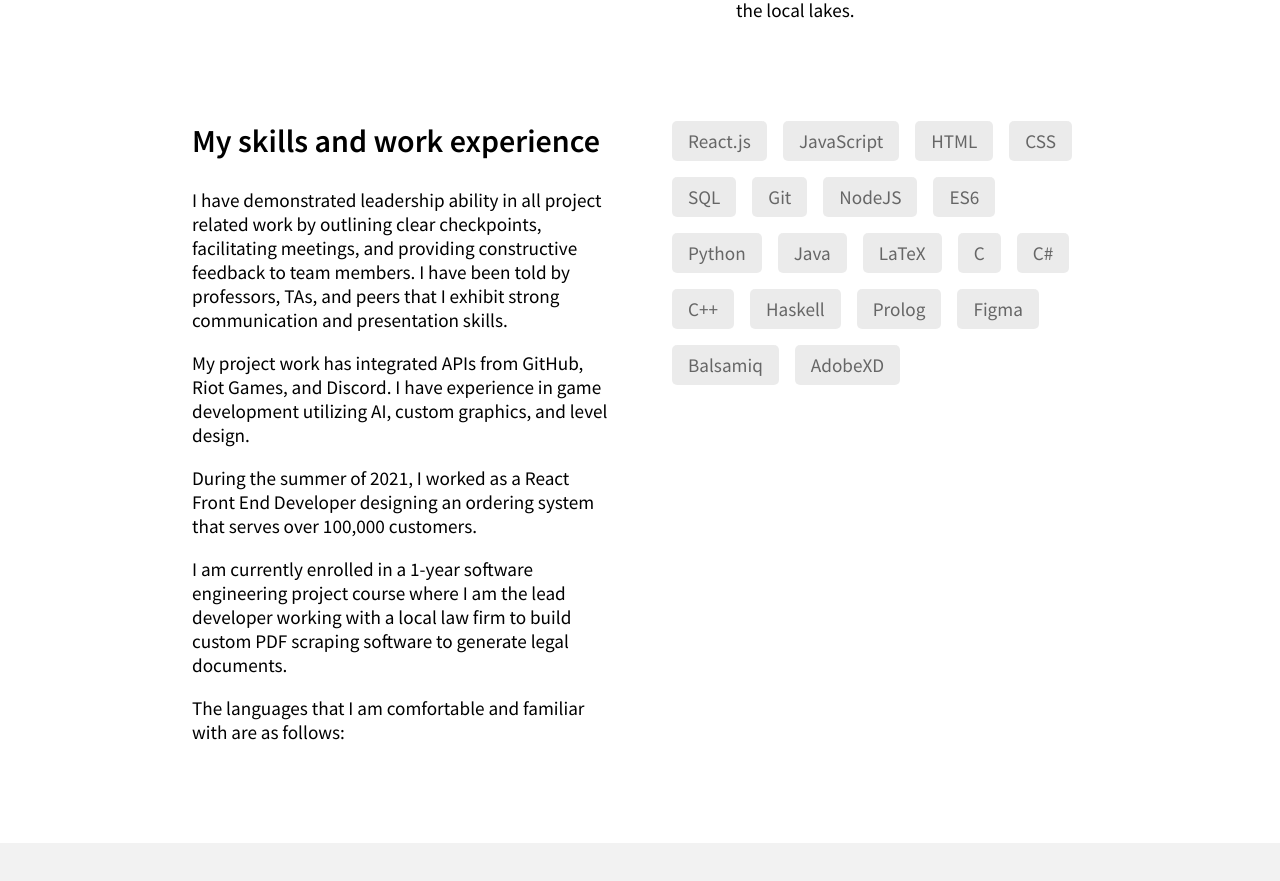
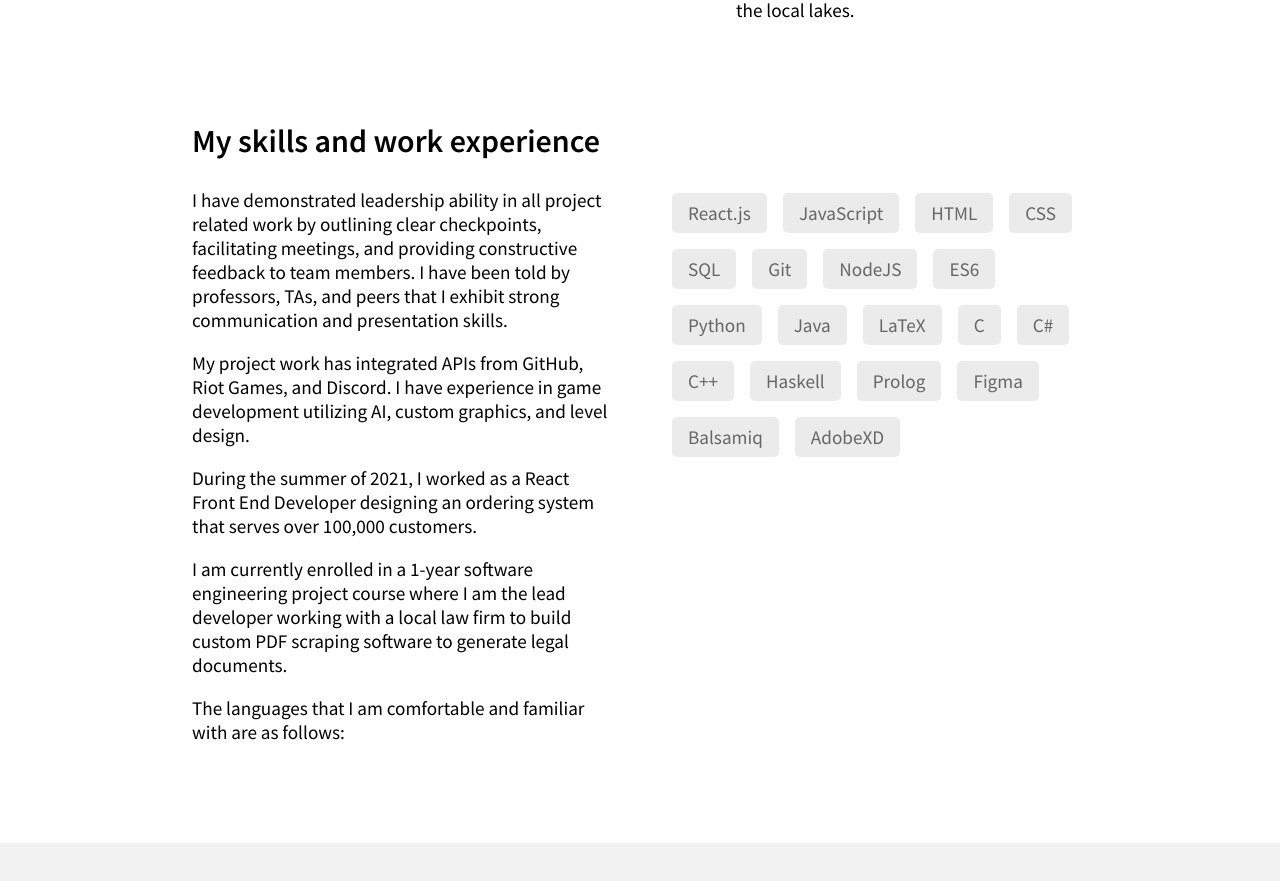
Before and after one commit to RMcCurdy/My-Portfolio-V3, a React (Create React App) app in the folder reactapp/: page / in a window 1280 px wide. Shown: the part 2040-2921 px from the top of the page. Built offline with nearby package versions, Linux system fonts and the light colour scheme.

Commit message:
Margin top

```diff
--- a/reactapp/src/styles.css
+++ b/reactapp/src/styles.css
@@ -274,6 +274,7 @@ textarea {
 .skills-container {
     display: flex;
     flex-wrap: wrap;
+    margin-top: 4.5rem;
     margin-bottom: auto;
 }
 
```
